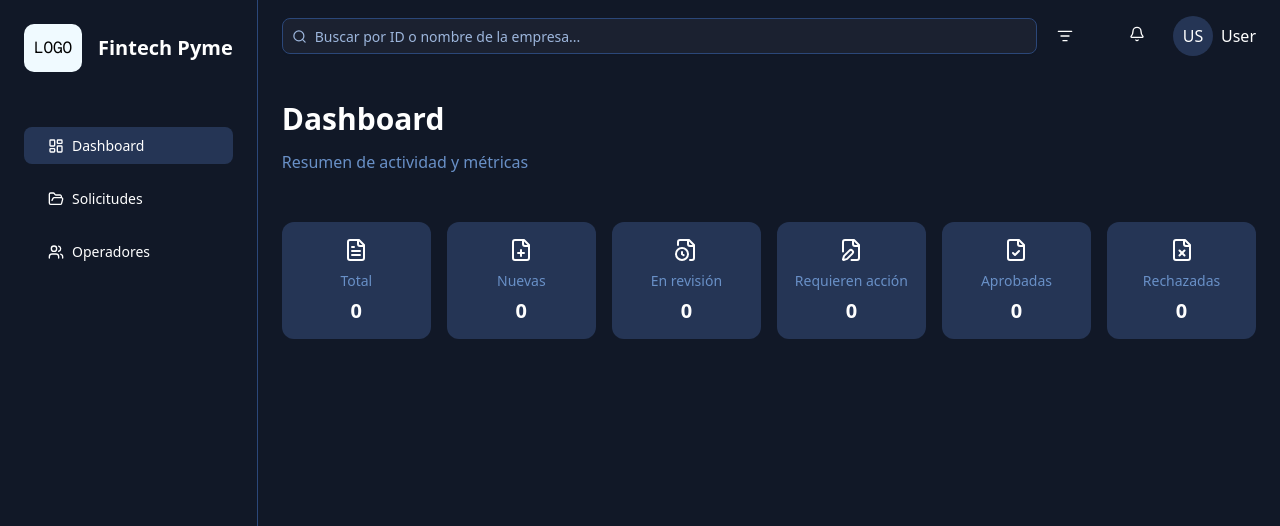
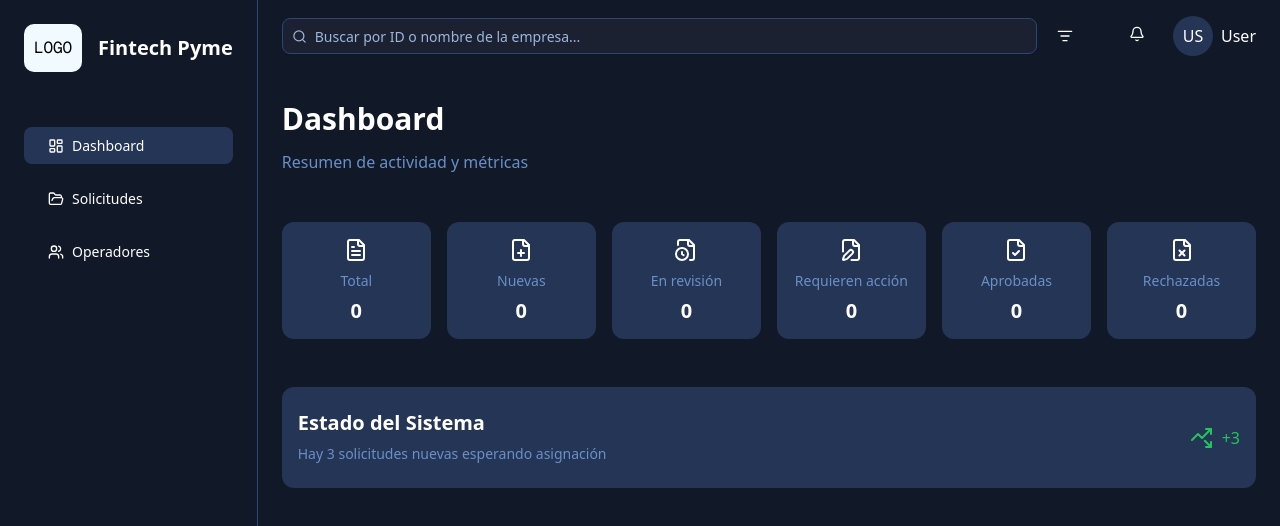
Before and after one commit to AlejandroPerren/credito-pymes-noCountry, a Next.js app in the folder frontend/: page /admin/dashboard in a window 1280 px wide. Shown: the top 526 px of the page. Built offline with nearby package versions, Linux system fonts and the light colour scheme.

Commit message:
Estado del sistema

```diff
--- a/frontend/src/app/admin/dashboard/page.tsx
+++ b/frontend/src/app/admin/dashboard/page.tsx
@@ -1,6 +1,15 @@
-import SolicitudesStatusCards from "@/components/organism/SolicitudesStatusCards";
+"use client";
+
+import CreditsStatusCards from "@/components/organism/CreditsStatusCards";
+import { mockCredits } from "@/utils/consts/credits";
+import { TrendingUpDown } from "lucide-react";
+import { useState } from "react";
 
 export default function DashboardPage() {
+  const [credits] = useState(mockCredits);
+
+  const newCreditsNum = credits.filter((item) => item.status === "NEW").length;
+
   return (
     <div className="flex flex-col gap-brand-2xl px-brand-lg py-brand-xl">
       <div className="flex flex-col gap-brand-md">
@@ -8,7 +17,23 @@ export default function DashboardPage() {
         <p className="paragraph-regular text-placeholder-text">Resumen de actividad y métricas</p>
       </div>
 
-      <SolicitudesStatusCards />
+      <CreditsStatusCards />
+
+      <div className="flex gap-brand-md items-center rounded-brand-lg bg-popover px-brand-md py-brand-lg">
+        <div className="w-full flex flex-col gap-brand-sm">
+          <h4 className="heading-4">Estado del Sistema</h4>
+          <p className="paragraph-small text-placeholder-text">
+            Hay {newCreditsNum} solicitudes nuevas esperando asignación
+          </p>
+        </div>
+
+        <div className="flex gap-brand-sm text-success">
+          <div className="w-6 flex items-center justify-center aspect-square">
+            <TrendingUpDown />
+          </div>
+          <span>+{newCreditsNum}</span>
+        </div>
+      </div>
     </div>
   );
 }
--- a/frontend/src/components/molecules/SolicitudStatusCard.tsx
+++ b/frontend/src/components/molecules/CreditStatusCard.tsx
@@ -1,4 +1,4 @@
-export default function SolicitudStatusCard({
+export default function CreditStatusCard({
   children,
   label,
   count,
--- a/frontend/src/components/organism/SolicitudesStatusCards.tsx
+++ b/frontend/src/components/organism/CreditsStatusCards.tsx
@@ -1,11 +1,11 @@
 "use client";
 
-import { solicitudesCounts } from "@/utils/consts/solicitudesCounts";
-import SolicitudStatusCard from "../molecules/SolicitudStatusCard";
+import { creditsCounts } from "@/utils/consts/creditsCounts";
+import SolicitudStatusCard from "../molecules/CreditStatusCard";
 import { useState } from "react";
 
-export default function SolicitudesStatusCards() {
-  const [cards] = useState(solicitudesCounts);
+export default function CreditsStatusCards() {
+  const [cards] = useState(creditsCounts);
 
   return (
     <div className="flex justify-between gap-brand-md">
--- /dev/null
+++ b/frontend/src/utils/consts/credits.ts
@@ -0,0 +1,67 @@
+import { Credit } from "../types/credit";
+
+export const mockCredits: Credit[] = [
+  {
+    id: 18,
+    company: "PANADERÍA LA ARTESANA",
+    requestedAmmount: 120000.0,
+    requestDate: "22/10/2025",
+    status: "PENDING",
+  },
+  {
+    id: 19,
+    company: "LIBRERÍA Y PAPELERÍA EL ESTUDIANTE",
+    requestedAmmount: 95000.0,
+    requestDate: "22/10/2025",
+    status: "PENDING",
+  },
+  {
+    id: 20,
+    company: "CONFECCIONES ARGENTINA S.R.L.",
+    requestedAmmount: 200000.0,
+    requestDate: "22/10/2025",
+    status: "APPROVED",
+  },
+  {
+    id: 21,
+    company: "CLÍNICA DENTAL SONRISA",
+    requestedAmmount: 320000.0,
+    requestDate: "22/10/2025",
+    status: "PENDING",
+  },
+  {
+    id: 22,
+    company: "DISTRIBUIDORA NORTE S.R.L.",
+    requestedAmmount: 890000.0,
+    requestDate: "22/10/2025",
+    status: "PENDING",
+  },
+  {
+    id: 23,
+    company: "AUTOSERVICIO LA ESQUINA",
+    requestedAmmount: 155000.0,
+    requestDate: "22/10/2025",
+    status: "REJECTED",
+  },
+  {
+    id: 24,
+    company: "PELUQUERÍA Y ESTÉTICA GLAMOUR",
+    requestedAmmount: 75000.0,
+    requestDate: "22/10/2025",
+    status: "NEW",
+  },
+  {
+    id: 25,
+    company: "VIDRERÍA Y ALUMINIO SAN MARTÍN",
+    requestedAmmount: 135000.0,
+    requestDate: "22/10/2025",
+    status: "NEW",
+  },
+  {
+    id: 26,
+    company: "IMPRENTA GRÁFICA MULTICOLOR",
+    requestedAmmount: 480000.0,
+    requestDate: "22/10/2025",
+    status: "NEW",
+  },
+];
--- a/frontend/src/utils/consts/solicitudesCounts.tsx
+++ b/frontend/src/utils/consts/creditsCounts.tsx
@@ -1,6 +1,6 @@
 import { FileText, FilePlus, FileClock, FilePen, FileCheck, FileX } from "lucide-react";
 
-export const solicitudesCounts = [
+export const creditsCounts = [
   {
     icon: <FileText />,
     label: "Total",
--- a/frontend/src/utils/types/credit.ts
+++ b/frontend/src/utils/types/credit.ts
@@ -6,4 +6,4 @@ export interface Credit {
   status: CreditStatus;
 }
 
-type CreditStatus = "PENDING" | "APPROVED" | "REJECTED" | "CANCELED";
+type CreditStatus = "NEW" | "PENDING" | "APPROVED" | "REJECTED" | "CANCELED";
```
